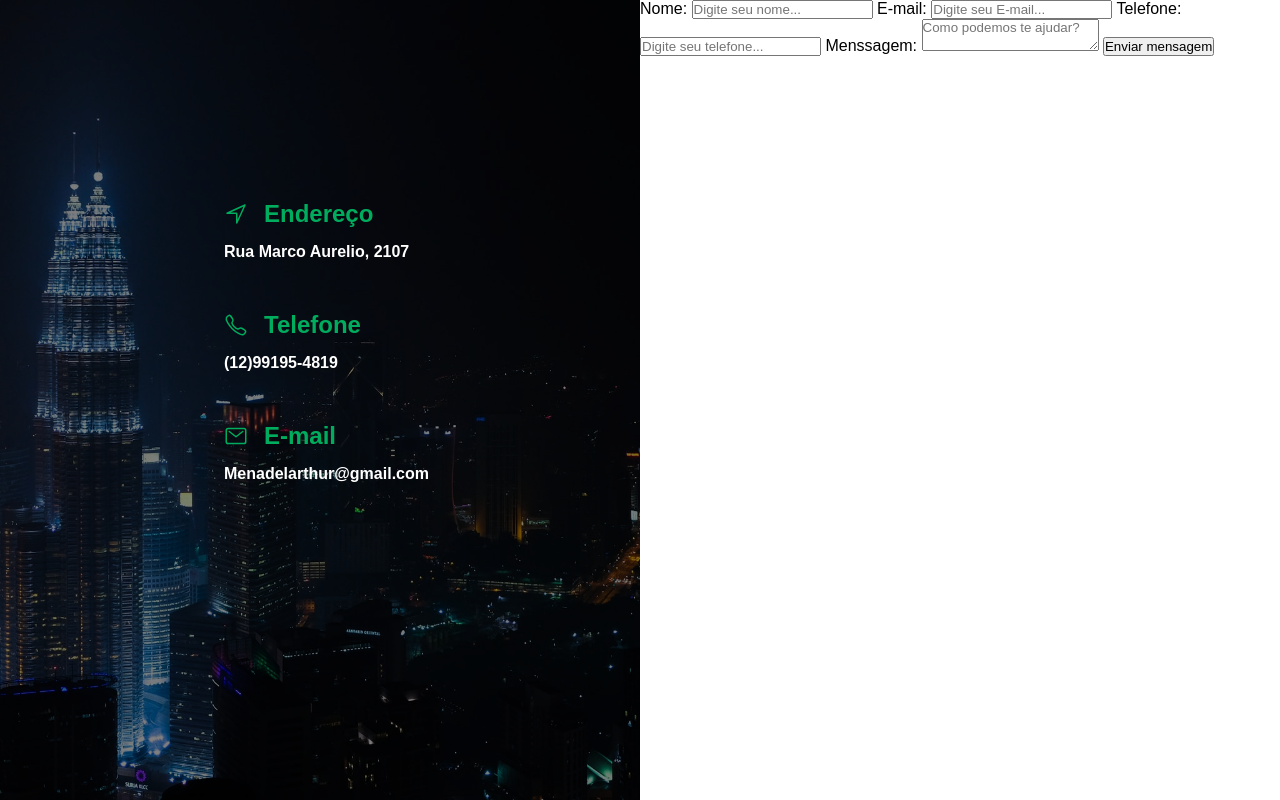
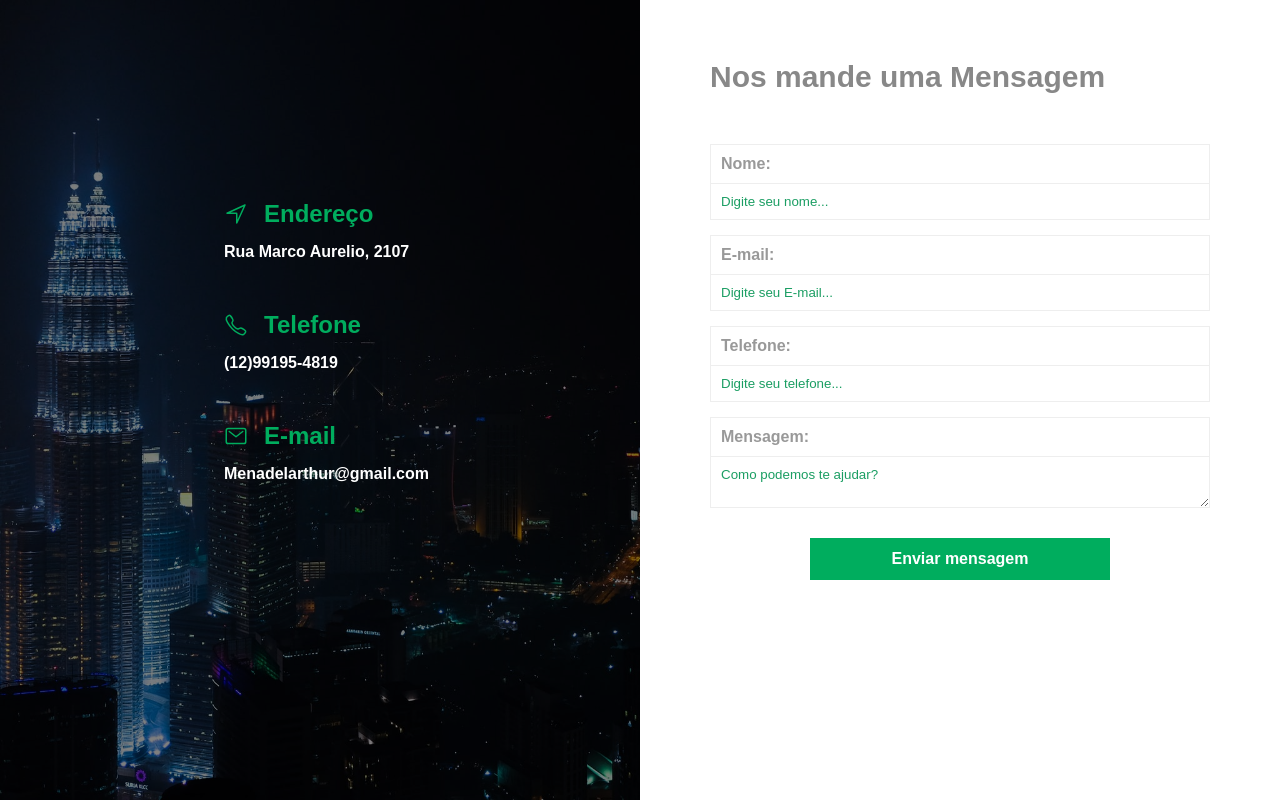
Before and after one commit to amenadel/projetos-estaticos, a plain HTML site: page projeto5/index.html in a window 1280 px wide. Drawn offline with nearby package versions, Linux system fonts and the light colour scheme.

Commit message:
css form projeto5

```diff
--- a/projeto5/index.html
+++ b/projeto5/index.html
@@ -29,16 +29,24 @@
 
         <!--Formulário para contato-->
         <div id="form-container">
-            <form action="" id="contact-from">
+
+
+            <form action="" id="contact-form">
+
+                <h2>Nos mande uma Mensagem</h2>
 
                 <label for="name">Nome:</label>
                 <input type="text" name="name" placeholder="Digite seu nome...">
+
                 <label for="email">E-mail:</label>
                 <input type="email" name="email" placeholder="Digite seu E-mail...">
+
                 <label for="phone">Telefone:</label>
                 <input type="text" name="phone" placeholder="Digite seu telefone...">
-                <label for="msg">Menssagem:</label>
+
+                <label for="msg">Mensagem:</label>
                 <textarea name="msg" placeholder="Como podemos te ajudar?"></textarea>
+
                 <input type="submit" value="Enviar mensagem">
 
             </form>
--- a/projeto5/style.css
+++ b/projeto5/style.css
@@ -11,7 +11,7 @@
 }
 
 
-/*#####CONTAINERS#####*/
+/*##### CONTAINERS #####*/
 
 #main-container
 {
@@ -76,3 +76,78 @@
     font-weight: bold;
     margin-bottom: 50px;
 }
+
+
+/*##### FORM CONTAINER #####*/
+
+
+#form-container
+{
+    padding-top: 60px;
+}
+
+#form-container h2
+{
+    color: #888;
+    margin-bottom: 50px;
+    font-size: 30px;
+}
+
+#contact-form
+{
+    width: 500px;
+    margin-left: auto;
+    margin-right: auto;
+    text-align: left;
+}
+
+#contact-form input, #contact-form label, #contact-form textarea
+{
+    display: block;
+    padding: 10px;
+    border: 1px solid #eee;
+    width: 100%;
+    color: #aaa;
+}
+
+
+#contact-form label
+{
+    color: #999;
+    font-weight: bold;
+    border-bottom: none;
+}
+
+#contact-form input
+{
+    margin-bottom: 15px;
+}
+
+
+#contact-form input::placeholder,
+#contact-form textarea::placeholder
+{
+    color: #1b9e63;
+}
+
+
+#contact-form input[type="submit"]
+{
+    background-color: #00AD5E;
+    color: #fff;
+    font-size: 16px;
+    font-weight: bold;
+    cursor: pointer;
+    width: 300px;
+    margin: 30px auto;
+    border: 2px solid transparent;
+}
+
+#contact-form input[type="submit"]:hover
+{
+    border-radius: 5px;
+    transition: .5s;
+    background-color: #fff;
+    color: #00AD5E;
+    border: 2px solid #00AD5E;
+}
```
